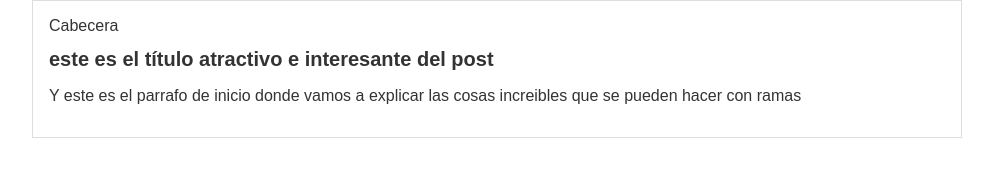
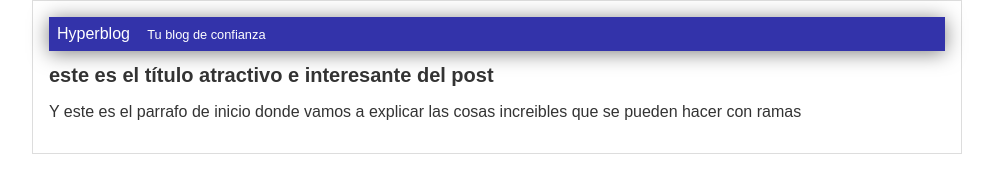
Before and after one commit to Darvock2640/hyperblog, a plain HTML site: page blogpost.html in a window 1280 px wide. Shown: the whole page, without its empty margins (143-1136 px from the left). Drawn offline with Linux system fonts and the light colour scheme.

Commit message:
se agregaron cambios al CSS y HTML en cabecera

```diff
--- a/blogpost.html
+++ b/blogpost.html
@@ -5,8 +5,9 @@
     </head>
     <body>
         <div id="container">
-            <div id="Cabecera">
-                Cabecera
+            <div id="cabecera">
+                Hyperblog
+                <span id="tagline">Tu blog de confianza</span>
             </div>
             <div id="post">
                 <h1>este es el título atractivo e interesante del post</h1>
--- a/css/estilos.css
+++ b/css/estilos.css
@@ -8,6 +8,22 @@ body
     padding: 0;
 
 }
+#cabecera
+{
+    background: #33A;
+    box-shadow: 0px 2px 20px 0px rgba(0, 0, 0, 0.5);
+    color: white;
+    margin: 0;
+    padding: 0.5em;
+}
+
+#cabecera #tagline
+{
+    padding: 0 0 0 1em;
+    font-weight: normal;
+    font-size: 0.8em;
+}
+
 #container
 {
     width: 70%;
```
